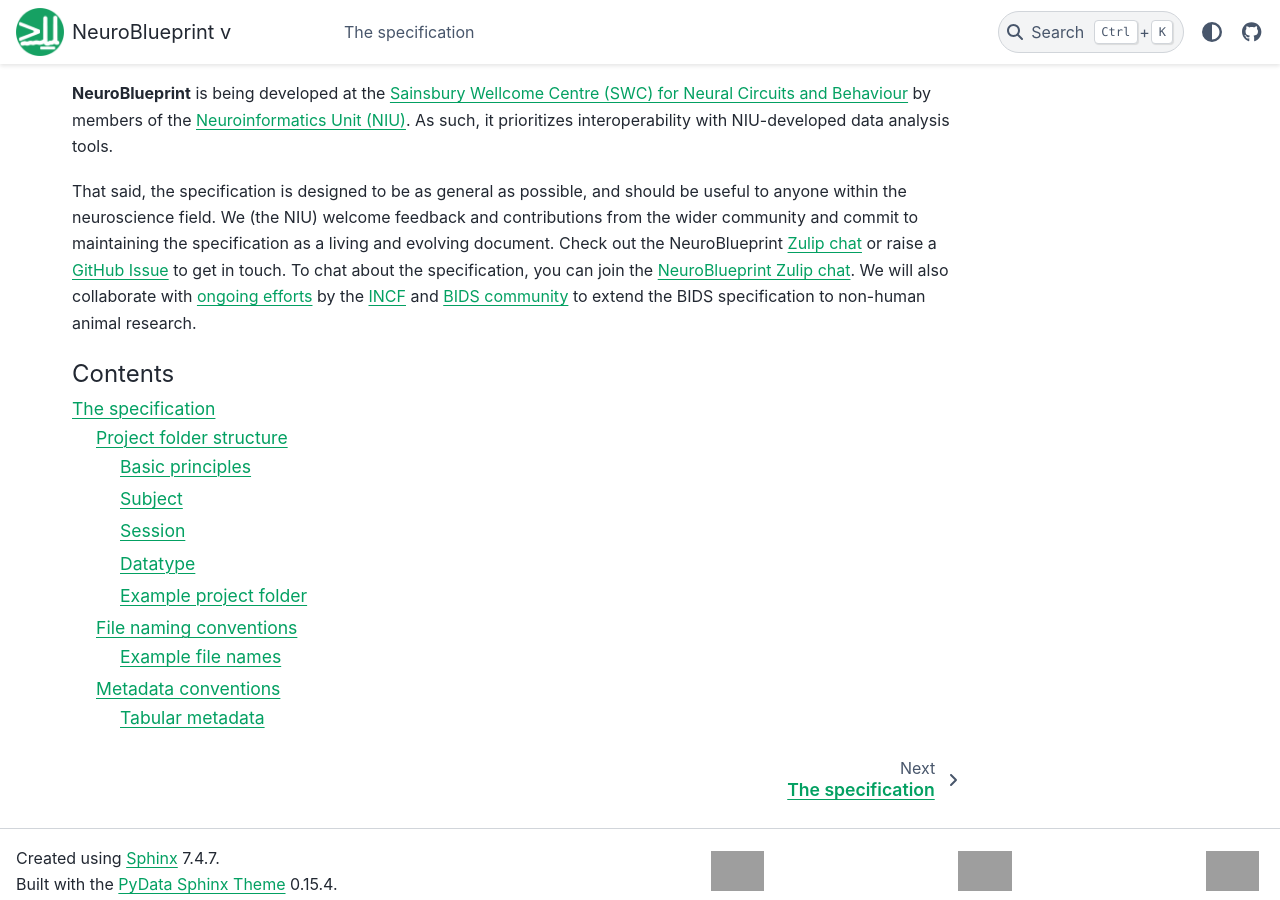
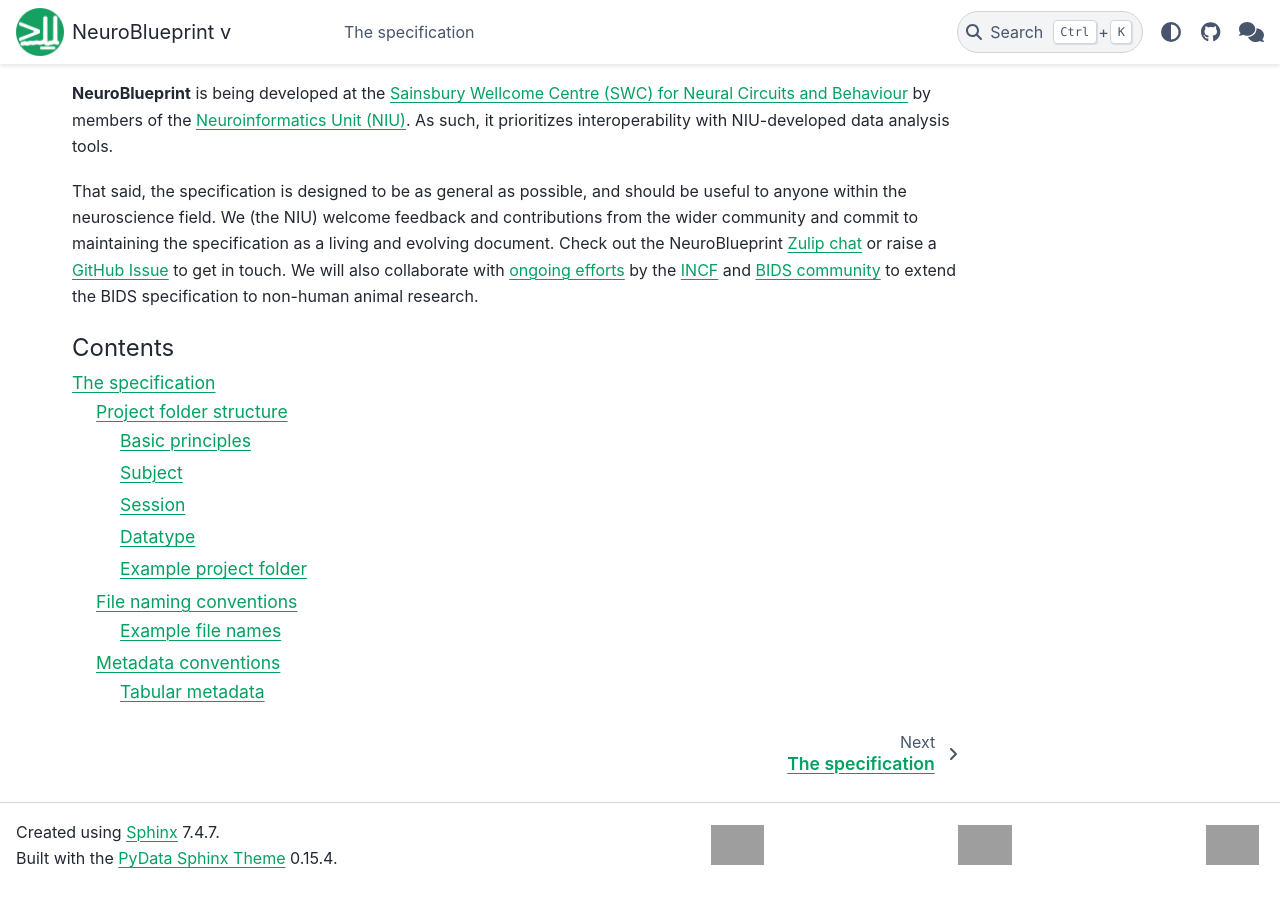
Before and after one commit to neuroinformatics-unit/NeuroBlueprint, a Sphinx documentation site: the page built from docs/source/index.md, in a window 1280 px wide and 900 px high, scrolled down 619 px. Built offline with Sphinx 7.4.7 and the PyData theme 0.15.4, drawn with Linux system fonts in a browser that asks for light colours; the version number could not be read and is left out; grey boxes are pictures that could not be loaded.

Commit message:
Fix zulip links. (#49)
* Remove duplicate zulip link.

* Add zulip icon to the page.

* Update docs/source/conf.py

Co-authored-by: Adam Tyson <code@adamltyson.com>

* Update index zulip link to NeuroBlueprint.

* Remove comments from chat icon in conf.py

* Reformat README.d and update zulip link.

---------

Co-authored-by: Adam Tyson <code@adamltyson.com>

````diff
--- a/docs/source/conf.py
+++ b/docs/source/conf.py
@@ -120,7 +120,13 @@
             "icon": "fa-brands fa-github",
             # The type of image to be used (see below for details)
             "type": "fontawesome",
-        }
+        },
+        {
+            "name": "Zulip (chat)",
+            "url": "https://neuroinformatics.zulipchat.com/#narrow/stream/406000-NeuroBlueprint",  # required
+            "icon": "fa-solid fa-comments",
+            "type": "fontawesome",
+        },
     ],
     "logo": {
         "text": f"NeuroBlueprint v{release}",
--- a/docs/source/index.md
+++ b/docs/source/index.md
@@ -3,13 +3,21 @@
 <img src="_static/NeuroBlueprint_logo-light_no-text.png" alt="NeuroBlueprint logo" class="only-light img-responsive"/>
 <img src="_static/NeuroBlueprint_logo-dark_no-text.png" alt="NeuroBlueprint logo" class="only-dark img-responsive"/>
 
-**NeuroBlueprint** is a folder structure specification for (systems) neuroscience research projects. It is inspired by, and based on the [BIDS specification](https://bids-specification.readthedocs.io/en/stable/), widely used in human neuroimaging.
+**NeuroBlueprint** is a folder structure specification for (systems) neuroscience research projects. It is inspired by,
+and based on the [BIDS specification](https://bids-specification.readthedocs.io/en/stable/), widely used in human neuroimaging.
 
-The [NeuroBlueprint specification](specification.md) provides a set of rules and guidelines for project folder organisation, ensuring consistent data management within and between labs. The focus is on ensuring minimal overhead for researchers.
+The [NeuroBlueprint specification](specification.md) provides a set of rules and guidelines for project folder organisation,
+ensuring consistent data management within and between labs. The focus is on ensuring minimal overhead for researchers.
 
-**NeuroBlueprint** is being developed at the [Sainsbury Wellcome Centre (SWC) for Neural Circuits and Behaviour](https://www.sainsburywellcome.org/) by members of the [Neuroinformatics Unit (NIU)](https://neuroinformatics.dev/). As such, it prioritizes interoperability with NIU-developed data analysis tools.
+**NeuroBlueprint** is being developed at the [Sainsbury Wellcome Centre (SWC) for Neural Circuits and Behaviour](https://www.sainsburywellcome.org/)
+by members of the [Neuroinformatics Unit (NIU)](https://neuroinformatics.dev/). As such, it prioritizes interoperability with NIU-developed data analysis tools.
 
-That said, the specification is designed to be as general as possible, and should be useful to anyone within the neuroscience field. We (the NIU) welcome feedback and contributions from the wider community and commit to maintaining the specification as a living and evolving document. Check out the NeuroBlueprint [Zulip chat](https://neuroinformatics.zulipchat.com/#narrow/stream/406000-SWC-Blueprint) or raise a [GitHub Issue](https://github.com/neuroinformatics-unit/NeuroBlueprint/issues) to get in touch. To chat about the specification, you can join the [NeuroBlueprint Zulip chat](https://neuroinformatics.zulipchat.com/#narrow/stream/406000-SWC-Blueprint). We will also collaborate with [ongoing efforts](https://github.com/INCF/neuroscience-data-structure) by the [INCF](https://www.incf.org/) and [BIDS community](https://bids.neuroimaging.io/) to extend the BIDS specification to non-human animal research.
+That said, the specification is designed to be as general as possible, and should be useful to anyone within the neuroscience field.
+We (the NIU) welcome feedback and contributions from the wider community and commit to maintaining the specification as a living and evolving document.
+Check out the NeuroBlueprint [Zulip chat](https://neuroinformatics.zulipchat.com/#narrow/stream/406000-NeuroBlueprint) or
+raise a [GitHub Issue](https://github.com/neuroinformatics-unit/NeuroBlueprint/issues) to get in touch.
+We will also collaborate with [ongoing efforts](https://github.com/INCF/neuroscience-data-structure) by the [INCF](https://www.incf.org/)
+and [BIDS community](https://bids.neuroimaging.io/) to extend the BIDS specification to non-human animal research.
 
 ```{toctree}
 :maxdepth: 3
````
Also changed, not shown: README.md (+18 -4 lines).
